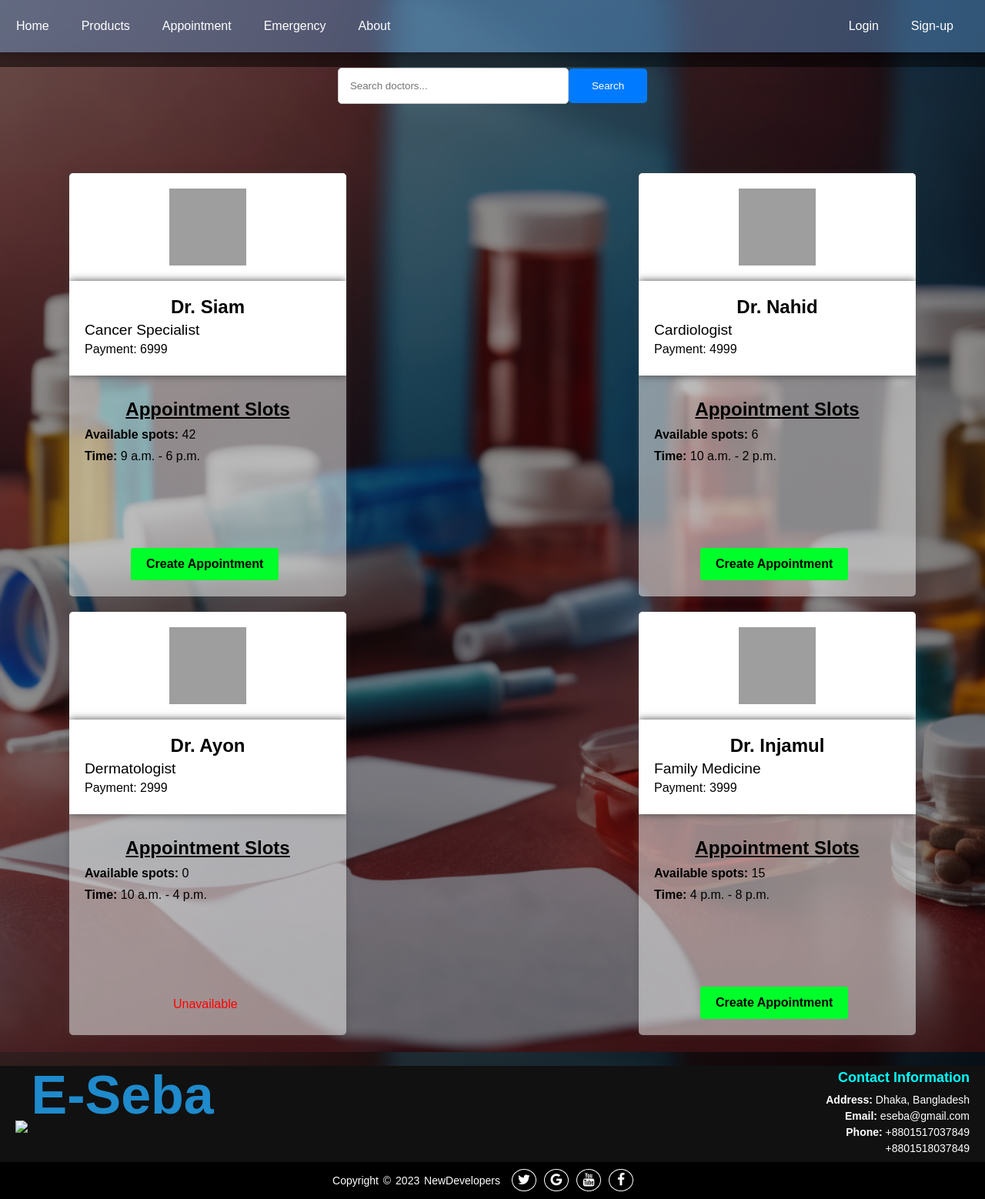
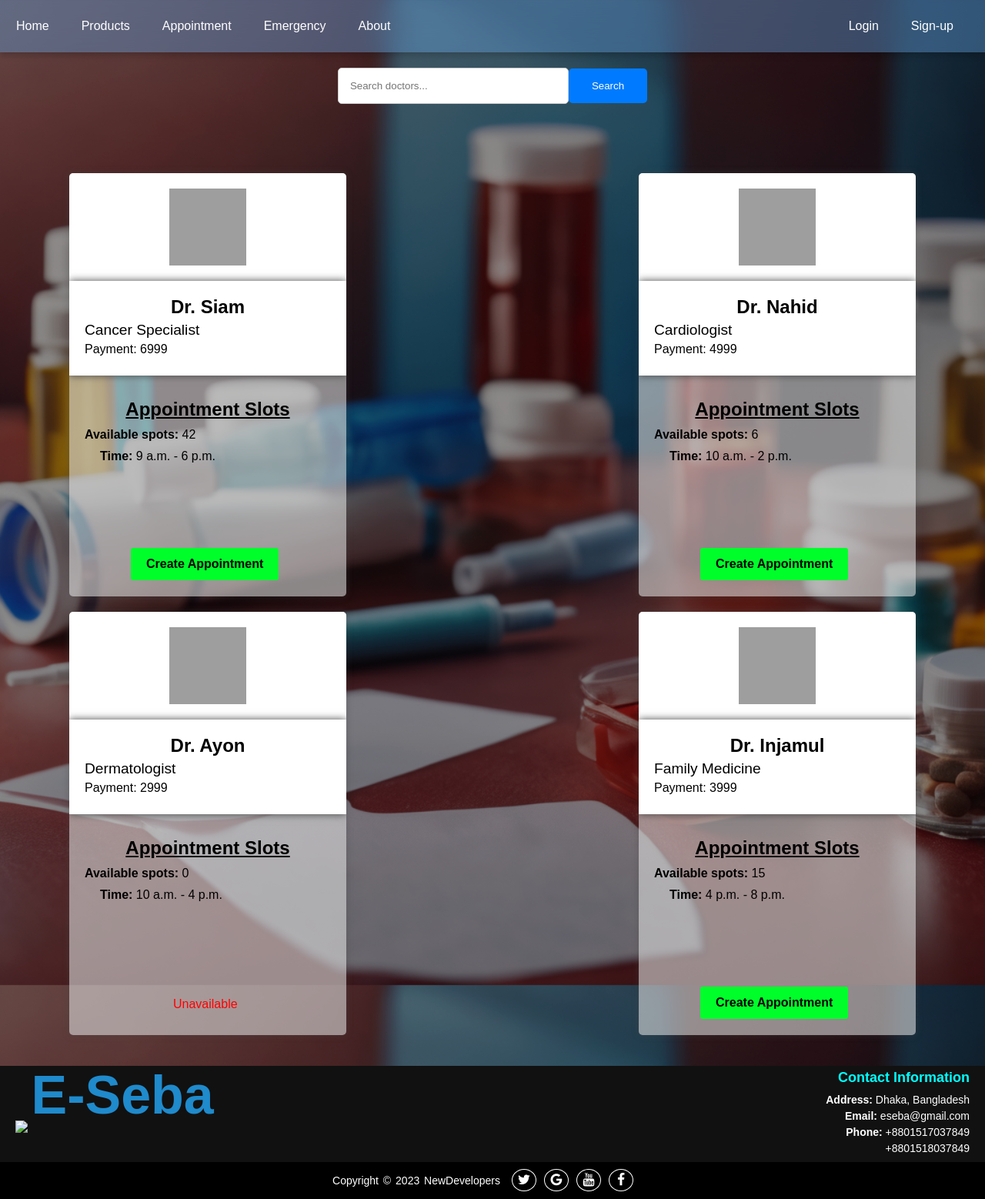
Before and after one commit to InjamulHaque1/eseba, a Django app: page /appointment/ in a window 1280 px wide. Shown: the whole page at 77% size. Run offline with Django 4.2, Linux system fonts and the light colour scheme; data comes from the database, SQL or seed files in the repository; both versions use the stored data as it was after the commit; some web fonts are replaced; grey boxes are pictures that could not be loaded.

Commit message:
background image fix

```diff
--- a/newProject/myApp/static/css/__appointment.css
+++ b/newProject/myApp/static/css/__appointment.css
@@ -1,17 +1,4 @@
 @import url('https://fonts.googleapis.com/css2?family=Mooli&display=swap');
-.main-container{
-    display: flex;
-    flex-direction: column;
-    align-items: center;
-    justify-content: flex-start;
-    min-height: 100vh;
-    background-image: url('../image/background.png');
-    background-size: 100%;
-    background-position: center;
-    background-repeat: no-repeat;
-    background-color: rgba(0, 0, 0, 0.5);
-    color: #000000;
-}
 
 .search-container {
     margin: 20px 0px 50px;
@@ -72,11 +59,13 @@
     overflow: hidden;
     position: relative;
     text-align: justify;
+    color: #000;
     box-shadow: 0 0 10px rgba(69, 69, 69, 0.355);
     background-color: rgba(221, 221, 221, 0.594);
     transition: transform 0.3s ease-in-out;
 }
 .doctor-info{
+    color: #000;
     position: relative;
     padding: 20px;
     left: -20px;
@@ -175,5 +164,5 @@
 .appointment-slots li{
     text-decoration: none;
     list-style: none;
-    padding: 5px 0px;
+    padding: 5px 0px 10px 10px;
 }
--- a/newProject/myApp/static/css/__base.css
+++ b/newProject/myApp/static/css/__base.css
@@ -9,7 +9,7 @@
     font-family: 'Mooli', sans-serif;
     display: flex;
     min-height: 100vh;
-    align-items: stretch;
+    align-items: center;
     text-align: center;
     background-image: url(../image/background.png);
     background-size: cover;
@@ -23,6 +23,7 @@
 .topnav {
     position: sticky;
     top: 0;
+    width: 100%;
     z-index: 999;
     background-color: rgba(97, 154, 212, 0.428);
     box-shadow: 0 4px 8px rgba(0, 0, 0, 0.2);
@@ -119,6 +120,7 @@
 }
 
 footer {
+    width: 100%;
     color: #fff;
     text-align: center;
 
```
Also changed, not shown: newProject/myApp/static/css/__create_appointment.css (+0 -13 lines), newProject/myApp/static/css/__products.css (+2 -14 lines), README.md (deleted), newProject/db.sqlite3.
